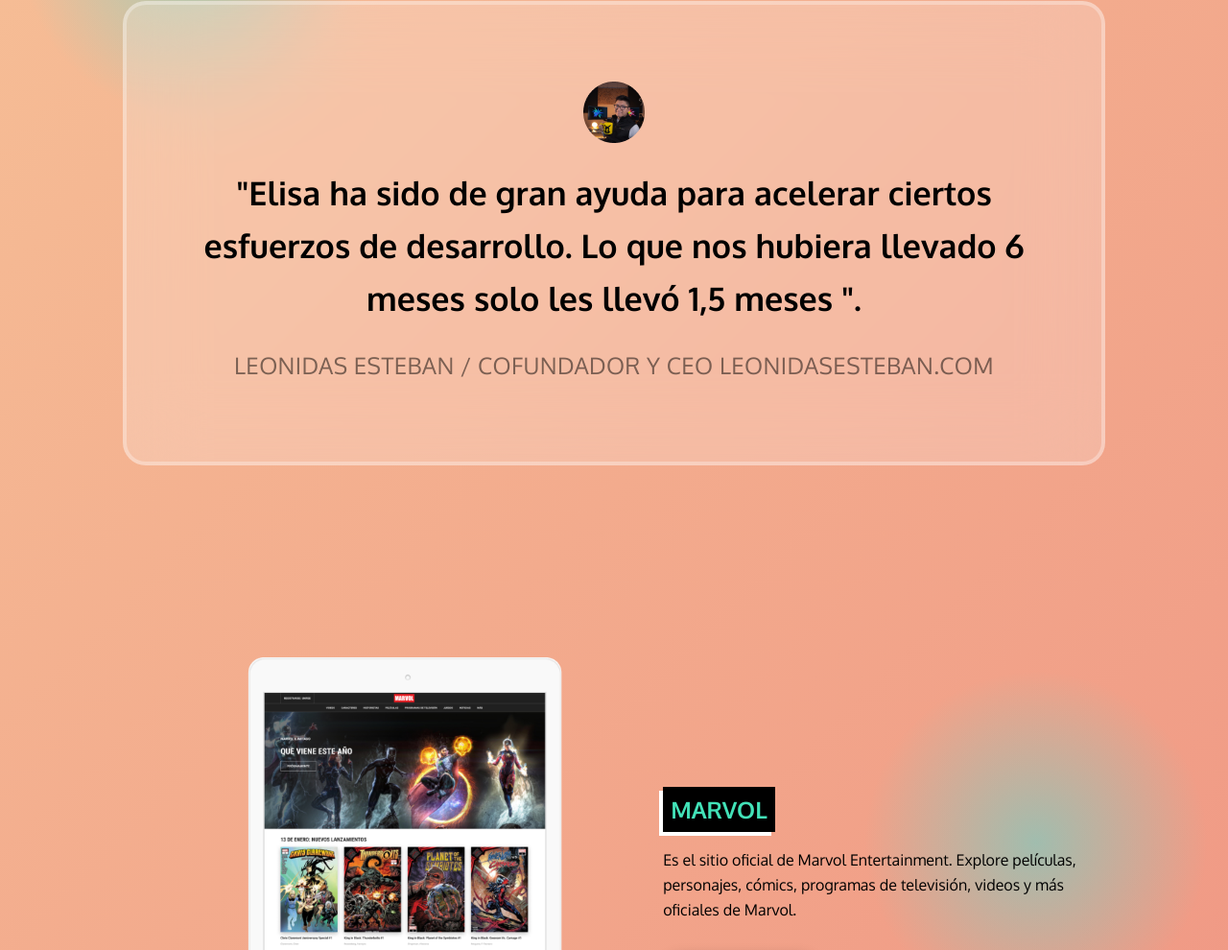
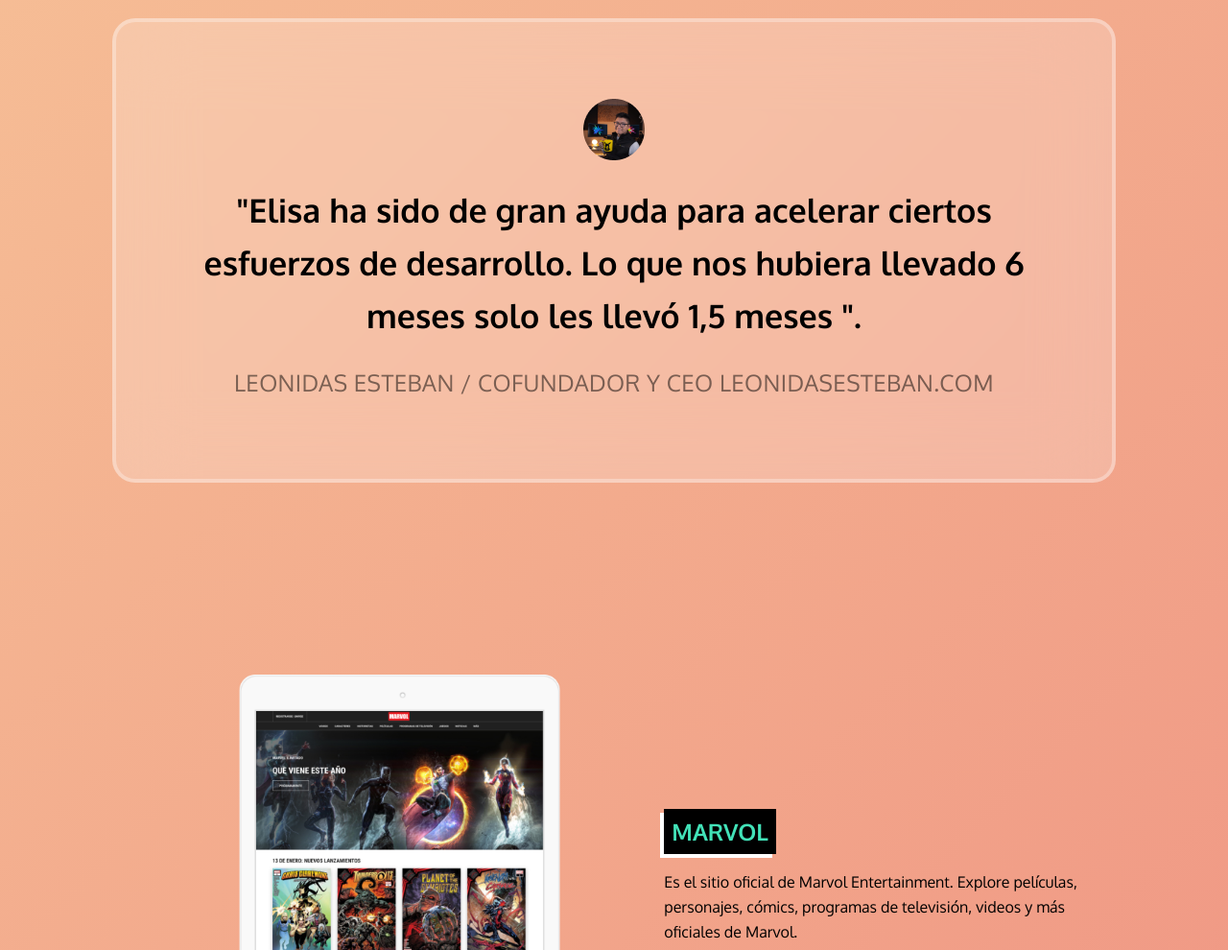
Before and after one commit to DanielAF07/portfolio-elisa, a plain HTML site: page index.html in a window 1280 px wide. Shown: the part 1781-2771 px from the top of the page at 96% size. Drawn offline with Linux system fonts and the light colour scheme.

Commit message:
desktop fix

```diff
--- a/index.html
+++ b/index.html
@@ -20,11 +20,11 @@
     <title>Portafolio Elisa</title>
   </head>
   <body>
+    <!-- <div class="circle"></div>
     <div class="circle"></div>
     <div class="circle"></div>
     <div class="circle"></div>
-    <div class="circle"></div>
-    <div class="circle"></div>
+    <div class="circle"></div> -->
     <header class="header">
       <div class="u-wrapper">
         <div class="header-content">
--- a/styles.css
+++ b/styles.css
@@ -369,7 +369,7 @@ html {
     }
     .circle:nth-child(4){
         background: radial-gradient(155% 155% at 50% 50%, rgba(40, 234, 232, 0.4) 0%, rgba(40, 234, 232, 0) 28.86%);
-        right: 0px;
+        left: 0;
         top: 2459px;
     }
 
@@ -380,7 +380,8 @@ html {
     }
 
     .u-wrapper {
-        margin: 0 128px;
+        margin: 0 117px;
+        max-inline-size: none;
     }
 
     .hero-content {
@@ -445,6 +446,7 @@ html {
     .project-commentary {
         margin: 80px 0;
         padding: 80px;
+        width: 100%;
     }
 
     .project-commentary .commentary {
```
